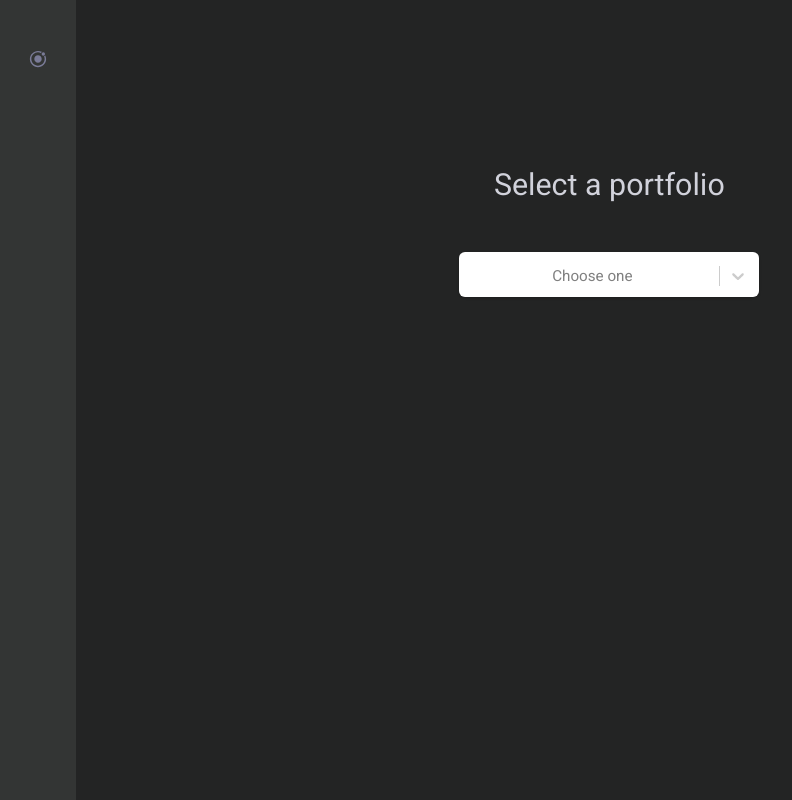
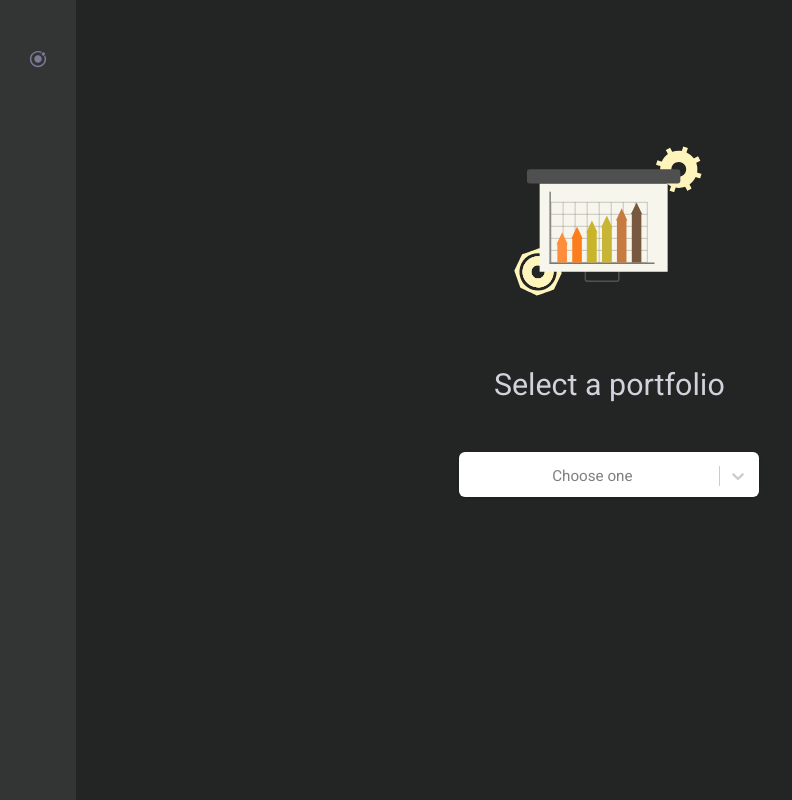
Before and after one commit to naiannegri/tamarix-challenge, a React (Create React App) app: page /dashboard in a window 1280 px wide. Shown: the whole page, without its empty margins (0-792 px from the left). Built offline with nearby package versions, Linux system fonts and the light colour scheme; no server answers.

Commit message:
fix: added animation to select portfolio page

```diff
--- a/package.json
+++ b/package.json
@@ -3,6 +3,7 @@
   "version": "0.1.0",
   "private": true,
   "dependencies": {
+    "@lottiefiles/react-lottie-player": "^3.4.7",
     "@testing-library/jest-dom": "^5.16.5",
     "@testing-library/react": "^13.3.0",
     "@testing-library/user-event": "^13.5.0",
--- a/src/components/PlaceAnimation.tsx
+++ b/src/components/PlaceAnimation.tsx
@@ -1,26 +1,29 @@
 import React from "react";
 import { useRedux } from "../hooks/index";
+import { Player } from '@lottiefiles/react-lottie-player';
 
 interface PlaceholderAnimationProps {
-  children?: any;
-  url:any;
-  height: any;
+  animation: any;
+  height: string;
+  width:string;
 }
 
 const PlaceholderAnimation = ({
-  url,
+  animation,
   height,
+  width
 }: PlaceholderAnimationProps) => {
   const { useAppSelector } = useRedux();
 
   return (
     <>
-        {/* <Lottie
-          style={{height:height}}
-          options={{
-            animationData: url,
-          }}
-        /> */}
+        <Player
+        src={animation}
+        className="player"
+        loop
+        autoplay
+        style={{height: height, width: width}}
+        />
     </>
   );
 };
--- a/src/pages/Dashboard/index.tsx
+++ b/src/pages/Dashboard/index.tsx
@@ -195,7 +195,7 @@ export const Dashboard = () => {
                 style={{ height: "200px" }}
               >
                 <div className="mt-5">
-                  <PlaceAnimation url={graph} height={200} />
+                  <PlaceAnimation animation={graph} height={'200px'} width={'300px'} />
                 </div>
                 <div className="align-items-center d-flex text-center justify-content-center align-content-center row">
                   <h2 className="text-muted m-5">Select a portfolio</h2>
@@ -220,7 +220,7 @@ export const Dashboard = () => {
                 style={{ height: "200px" }}
               >
                 <div className="mt-5">
-                  <PlaceAnimation url={graph} height={200} />
+                <PlaceAnimation animation={graph} height={'200px'} width={'300px'} />
                 </div>
                 <div className="align-items-center d-flex text-center justify-content-center align-content-center row">
                   <h2 className="text-muted m-5">Select a portfolio</h2>
```
Also changed, not shown: 1 other file (tests, documents, lock files or other folders).
